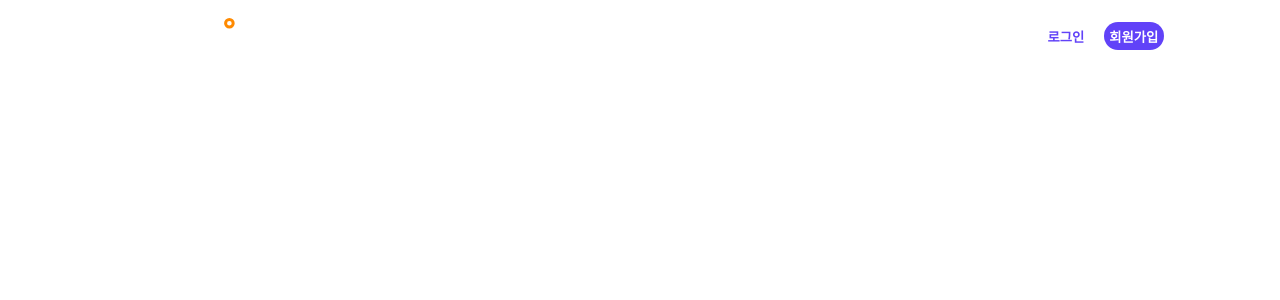
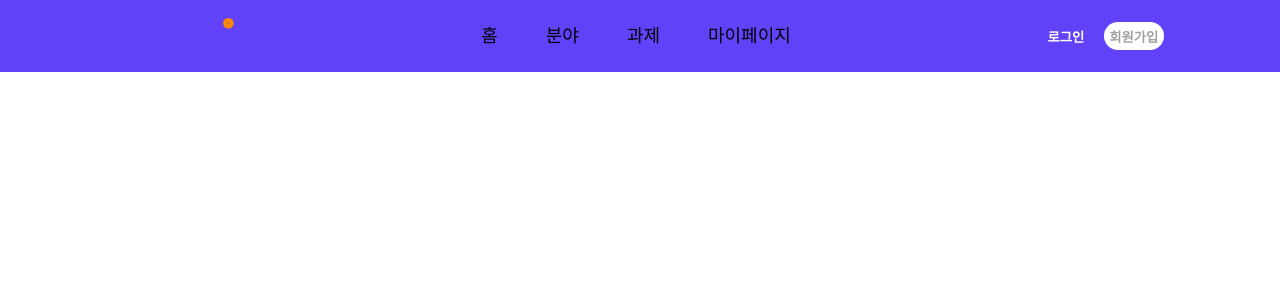
Before and after one commit to GSM-Not-Easy/Sundo-Frontend, a React (Create React App) app: page / in a window 1280 px wide. Shown: the top 300 px of the page. Built offline with nearby package versions, Linux system fonts and the light colour scheme.

Commit message:
Update header publishing

```diff
--- /dev/null
+++ b/src/assets/svg/LogoIcon2.jsx
@@ -0,0 +1,41 @@
+const LogoIcon2 = () => {
+  return (
+    <svg
+      width='7.375rem'
+      height='2.3125rem'
+      viewBox='0 0 118 37'
+      fill='none'
+      xmlns='http://www.w3.org/2000/svg'
+    >
+      <path
+        d='M99.0608 27.9243V23.9114C98.9717 22.8858 98.4366 22.3508 97.4557 22.3062C96.4302 22.3954 95.8951 22.9304 95.8505 23.9114V27.9243C95.9397 28.9498 96.4747 29.4848 97.4557 29.5294C98.4812 29.4402 99.0162 28.9052 99.0608 27.9243ZM97.4557 15.4843C102.628 15.4843 105.727 17.513 106.752 21.5705C106.975 22.4622 107.087 23.3763 107.087 24.3126V27.523C107.087 31.8926 105.192 34.657 101.402 35.8163C100.242 36.173 98.9271 36.3514 97.4557 36.3514C92.2835 36.3514 89.1846 34.3226 88.1591 30.2651C87.9362 29.3734 87.8247 28.4593 87.8247 27.523V24.3126C87.8247 19.943 89.7197 17.1786 93.5097 16.0193C94.6689 15.6626 95.9843 15.4843 97.4557 15.4843Z'
+        fill='#6142F8'
+      />
+      <path
+        d='M76.2976 27.9241V23.9112C76.2085 22.8857 75.6734 22.3506 74.6925 22.306C73.667 22.3952 73.1319 22.9303 73.0873 23.9112V27.9241C73.1765 28.9496 73.7116 29.4847 74.6925 29.5293C75.718 29.4401 76.2531 28.905 76.2976 27.9241ZM76.2976 11.4712H84.3235V35.5486H76.2976V34.3447C76.2976 34.5231 75.8518 34.8352 74.96 35.2811C74.0683 35.727 73.1765 35.9499 72.2847 35.9499C68.584 35.9499 66.31 34.4562 65.4628 31.4688C65.1953 30.4433 65.0615 29.2617 65.0615 27.9241V23.9112C65.0615 19.2741 66.7782 16.6434 70.2114 16.0192C70.8802 15.93 71.5713 15.8854 72.2847 15.8854C72.7306 15.8854 73.1542 15.9523 73.5555 16.086C74.0014 16.1752 74.3804 16.309 74.6925 16.4873C75.0046 16.6211 75.2721 16.7771 75.4951 16.9555C75.7626 17.0893 75.9632 17.223 76.097 17.3568L76.2976 17.4905V11.4712Z'
+        fill='#6142F8'
+      />
+      <path
+        d='M54.3373 15.8854C58.0381 15.8854 60.3121 17.3791 61.1592 20.3665C61.4268 21.392 61.5605 22.5736 61.5605 23.9112V35.5486H53.5347V23.9112C53.4455 22.8857 52.9105 22.3506 51.9296 22.306C50.904 22.3952 50.369 22.9303 50.3244 23.9112V35.5486H42.2986V16.2867H50.3244V17.4905C50.3244 17.3122 50.7703 17.0001 51.662 16.5542C52.5538 16.1083 53.4455 15.8854 54.3373 15.8854Z'
+        fill='#6142F8'
+      />
+      <path
+        d='M30.7708 16.2866H38.7966V35.5486H30.7708V34.3447C30.7708 34.523 30.3249 34.8352 29.4332 35.281C28.5414 35.7269 27.6497 35.9499 26.7579 35.9499C23.0571 35.9499 20.7831 34.4562 19.936 31.4688C19.6684 30.4433 19.5347 29.2617 19.5347 27.924V16.2866H27.5605V27.924C27.6497 28.9496 28.1847 29.4846 29.1656 29.5292C30.1912 29.44 30.7262 28.905 30.7708 27.924V16.2866Z'
+        fill='#6142F8'
+      />
+      <path
+        d='M0 35.5486V27.924H2.2071C3.76767 27.8349 4.57025 27.0323 4.61484 25.5163V25.115C4.61484 20.7454 6.50982 17.981 10.2998 16.8217C11.4591 16.465 12.7744 16.2866 14.2458 16.2866H17.6568V23.9111H15.4497C13.8891 24.0003 13.0865 24.8029 13.0419 26.3189V26.7202C13.0419 31.0898 11.147 33.8542 7.35699 35.0135C6.19771 35.3702 4.88237 35.5486 3.41097 35.5486H0Z'
+        fill='#6142F8'
+      />
+      <circle
+        cx='112.388'
+        cy='5.30123'
+        r='2.99471'
+        stroke='#FF8A00'
+        stroke-width='4.61304'
+      />
+    </svg>
+  );
+};
+
+export default LogoIcon2;
--- a/src/components/Header/index.jsx
+++ b/src/components/Header/index.jsx
@@ -1,28 +1,35 @@
 // eslint-disable-next-line no-unused-vars
 import LogoIcon from '../../assets/svg/LogoIcon';
+import LogoIcon2 from '../../assets/svg/LogoIcon2';
 import * as S from './style';
 
-const Header = () => {
+const Header = ({ type }) => {
   return (
+    <S.A>
       <S.HeaderWrapper>
         <S.HeaderContainer>
           <S.LogoContainer>
-          <LogoIcon />
+            {type === 'main' ? <LogoIcon /> : <LogoIcon2 />}
           </S.LogoContainer>
-        <S.MenuContainer color='white'>
+          <S.MenuContainer type={type}>
             <S.MenuTitle>홈</S.MenuTitle>
             <S.MenuTitle>분야</S.MenuTitle>
             <S.MenuTitle>과제</S.MenuTitle>
             <S.MenuTitle>마이페이지</S.MenuTitle>
           </S.MenuContainer>
           <S.SignMenuContainer>
-          <S.SignMenuContainer>
-            <S.SignInButton>로그인</S.SignInButton>
-            <S.SignUpButton>회원가입</S.SignUpButton>
+            <S.SignMenuContainer type={type}>
+              <S.SignInButton className='signIn' type={type}>
+                로그인
+              </S.SignInButton>
+              <S.SignUpButton className='signUp' type={type}>
+                회원가입
+              </S.SignUpButton>
             </S.SignMenuContainer>
           </S.SignMenuContainer>
         </S.HeaderContainer>
       </S.HeaderWrapper>
+    </S.A>
   );
 };
 
--- a/src/components/Header/style.js
+++ b/src/components/Header/style.js
@@ -1,9 +1,15 @@
 import styled from 'styled-components';
+
+export const A = styled.div`
+  width: 100vw;
+  height: 100vh;
+  background-color: white;
+`;
 
 export const HeaderWrapper = styled.div`
   width: 100vw;
   height: 4.5rem;
-  background-color: '(0, 0, 0, 0.5)';
+  background-color: #6142f8;
 `;
 
 export const HeaderContainer = styled.div`
@@ -17,6 +23,7 @@ export const LogoContainer = styled.div`
   height: 4.5rem;
   display: flex;
   align-items: center;
+  cursor: pointer;
 `;
 
 export const MenuContainer = styled.div`
@@ -24,7 +31,7 @@ export const MenuContainer = styled.div`
   align-items: center;
   gap: 3rem;
   span {
-    color: ${(props) => (props.color === 'white' ? 'white' : 'black')};
+    color: ${(props) => (props.type === 'main' ? 'white' : 'black')};
   }
 `;
 export const MenuTitle = styled.span`
@@ -36,10 +43,37 @@ export const SignMenuContainer = styled.div`
   display: flex;
   align-items: center;
   gap: 0.5rem;
+
+  .signIn {
+    &:hover {
+      opacity: ${(props) => (props.type === 'main' ? '80%' : '')};
+      background-color: ${(props) =>
+        props.type === 'main' ? 'white' : '#3819D2'};
+    }
+    &:active {
+      opacity: ${(props) => (props.type === 'main' ? '60%' : '')};
+      background-color: ${(props) =>
+        props.type === 'main' ? 'white' : '#3819D2'};
+    }
+  }
+
+  .signUp {
+    &:hover {
+      border: ${(props) =>
+        props.type === 'main'
+          ? '0.0625rem solid white'
+          : '0.0625rem solid #CACACA'};
+    }
+    &:active {
+      background-color: white;
+      color: ${(props) => (props.type === 'main' ? '#6142f8' : '')};
+      border: ${(props) => (props.type === 'main' ? '' : '0')};
+    }
+  }
 `;
 export const SignInButton = styled.button`
-  background-color: white;
-  color: #6142f8;
+  background-color: ${(props) => (props.type === 'main' ? 'white' : '#6142f8')};
+  color: ${(props) => (props.type === 'main' ? '#6142f8' : 'white')};
   font-weight: 600;
   border-radius: 4.5rem;
   border: 0;
@@ -49,17 +83,12 @@ export const SignInButton = styled.button`
 `;
 
 export const SignUpButton = styled.button`
-  background-color: #6142f8;
-  color: white;
+  background-color: ${(props) => (props.type === 'main' ? '#6142f8' : 'white')};
+  color: ${(props) => (props.type === 'main' ? 'white' : '#A2A2A2')};
   font-weight: 600;
   border-radius: 4.5rem;
   width: 3.75rem;
   height: 1.75rem;
   border: 0;
   cursor: pointer;
-
-  &:hover {
-    background-color: white;
-    color: #6142f8;
-  }
 `;
```
Lines whose indentation alone changed are shown as unchanged.
